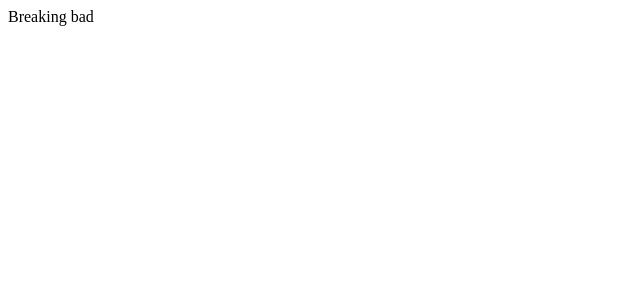
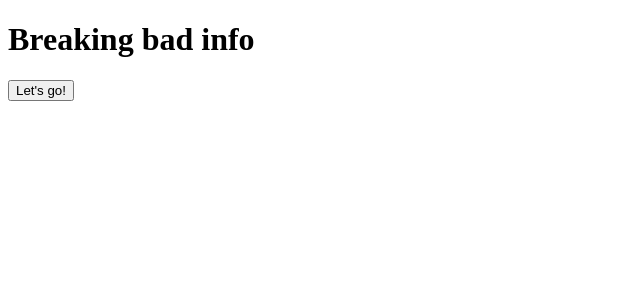
Before and after one commit to bulakh/breaking_bad_project, a React (Create React App) app: page / in a window 1280 px wide. Shown: the top 300 px of the page, without its empty margins (0-640 px from the left). Built offline with nearby package versions, Linux system fonts and the light colour scheme.

Commit message:
feat: Добавляет первый компонент, устанавливает routing-dom

```diff
--- a/package.json
+++ b/package.json
@@ -10,8 +10,10 @@
     "@types/node": "^12.20.37",
     "@types/react": "^17.0.37",
     "@types/react-dom": "^17.0.11",
+    "@types/react-router-dom": "^5.3.2",
     "react": "^17.0.2",
     "react-dom": "^17.0.2",
+    "react-router": "^6.0.2",
     "react-scripts": "4.0.3",
     "typescript": "^4.5.2",
     "web-vitals": "^1.1.2"
--- a/src/App.tsx
+++ b/src/App.tsx
@@ -1,10 +1,9 @@
 import React from "react";
+import Welcome from "./pages/Welcome/Welcome";
 
 const App = () => {
   return (
-    <div>
-      Breaking bad
-    </div>
+    <Welcome />
   );
 }
 
--- /dev/null
+++ b/src/pages/Welcome/Welcome.tsx
@@ -0,0 +1,15 @@
+import React from "react";
+
+const Welcome = () => {
+  return (
+    <>
+      <h1>Breaking bad info</h1>
+
+      <button>
+          Let's go!
+      </button>
+    </>
+  );
+}
+
+export default Welcome;
```
Also changed, not shown: 1 other file (tests, documents, lock files or other folders).
